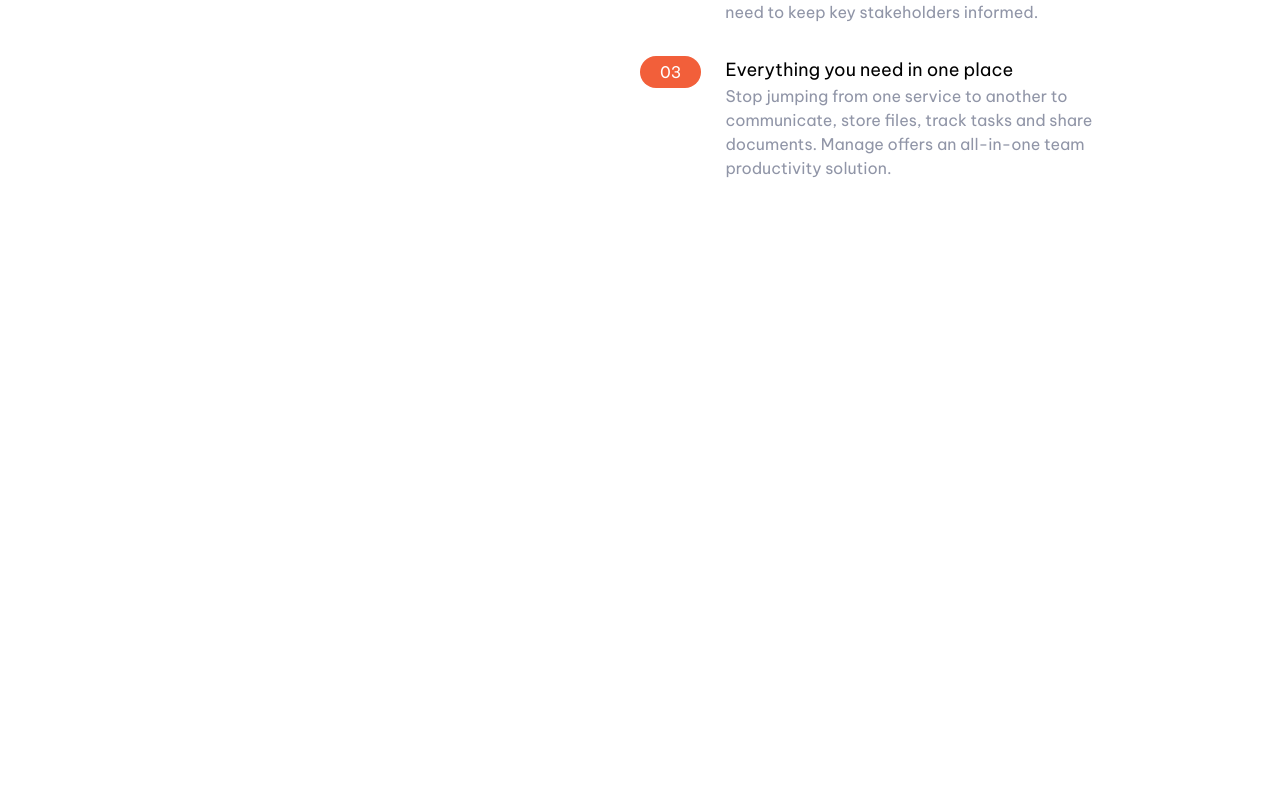
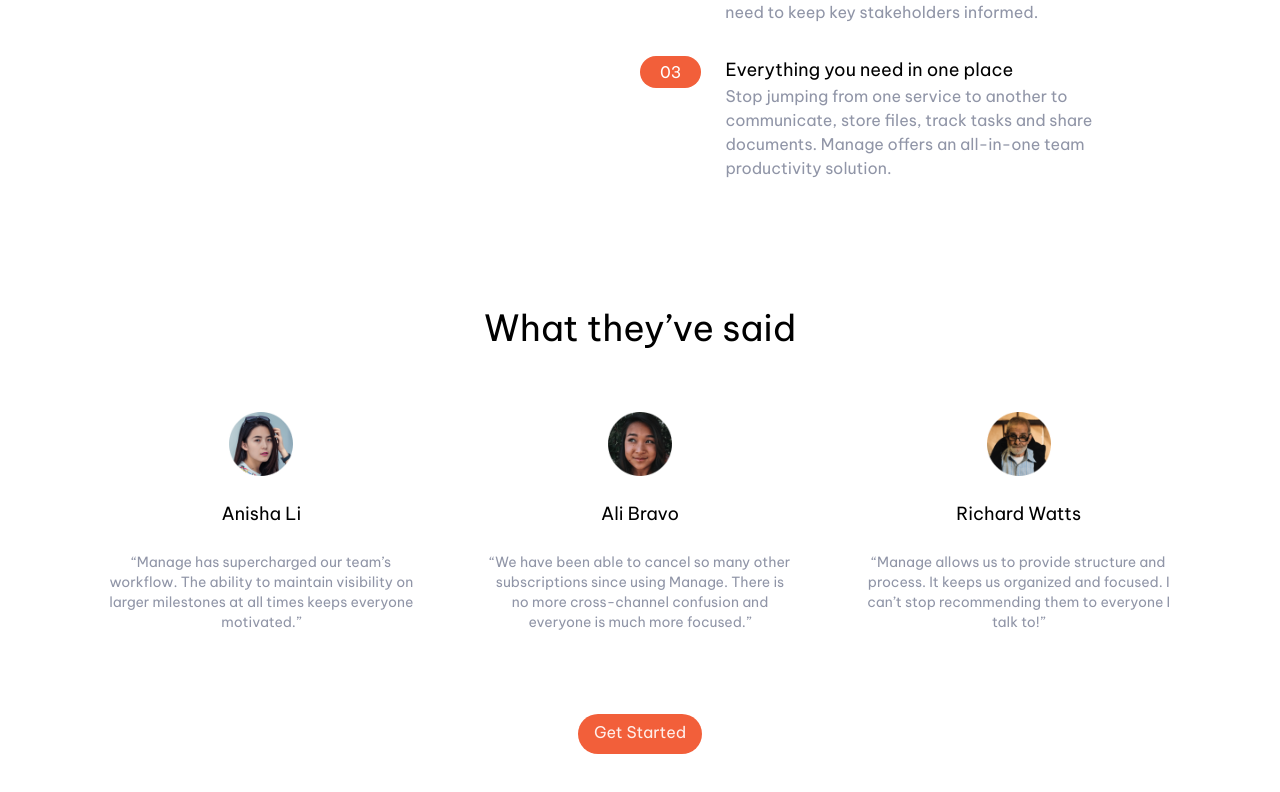
Before and after one commit to ZIM0L/Project_React_Tailwind, a React (Vite) app in the folder Project_React_Tailwind/: page / in a window 1280 px wide. Shown: the part 848-1640 px from the top of the page. Before the commit the page ends 1028 px from the top, so only its background shows below. Built offline with nearby package versions, Linux system fonts and the light colour scheme.

Commit message:
Opinions added/modified Button

```diff
--- a/Project_React_Tailwind/src/components/Button.jsx
+++ b/Project_React_Tailwind/src/components/Button.jsx
@@ -1,7 +1,7 @@
 
 function ButtonGetStarted({className}) {
     return (
-        <a href="" className={`${className == "hidden" &&  "hidden"} bg-BrightRed text-VeryPaleRed rounded-full p-3 px-4 pt-2 transition-colors hover:bg-red-400 md:block`}>Get Started</a>
+        <a href="#" className={`${className } bg-BrightRed text-VeryPaleRed rounded-full p-3 px-4 pt-2 transition-colors hover:bg-red-400 `}>Get Started</a>
     )
 }
 
--- a/Project_React_Tailwind/src/pages/Home/Navbar.jsx
+++ b/Project_React_Tailwind/src/pages/Home/Navbar.jsx
@@ -4,7 +4,7 @@ function Navbar() {
     return(
         <>
             {/* Navbar */}
-            <nav className="relative container bg-slate-50 text-center mx-auto p-6">
+            <nav className="relative container text-center mx-auto p-6">
                 {/* Flex Container */}
                 <div className="flex items-center justify-between">
                     {/* Logo */}
@@ -21,7 +21,7 @@ function Navbar() {
                         <a href="" className="hover:text-DarkGrayishBlue transition-colors">Community</a>
                     </div>
                     {/* Button */}
-                    <ButtonGetStarted className="hidden"/>
+                    <ButtonGetStarted className="hidden md:block"/>
                 </div>
             </nav>
         </>
--- /dev/null
+++ b/Project_React_Tailwind/src/pages/Home/Opinions.jsx
@@ -0,0 +1,47 @@
+import ButtonGetStarted from "../../components/Button"
+
+function Opinions() {
+    return(
+        <section id="Opinions">
+            {/* Container */}
+            <div className=" max-w-6xl mx-auto px-5 mt-32 text-center">
+                {/* Heading */}
+                <h2 className=" text-4xl font-bold text-center">
+                    What they’ve said
+                </h2>
+                {/*Container Opinions */}
+                <div className="flex flex-col mt-10 md:flex-row md:space-x-6">
+                    {/* 1 Person */}
+                    <div className="flex flex-col items-center p-6 space-y-6 rounded-lg md:w-1/3">
+                        <img src="src\assets\avatar-anisha.png" className=" w-16 " alt="" />
+                        <h2 className=" text-lg font-bold">Anisha Li</h2>
+                        <p className="text-sm text-DarkGrayishBlue">
+                            “Manage has supercharged our team’s workflow. The ability to maintain visibility on larger milestones at all times keeps everyone motivated.”
+                        </p>
+                    </div>
+                    {/* 2 Person */}
+                    <div className="hidden flex-col items-center p-6 space-y-6 rounded-lg md:w-1/3 md:flex">
+                        <img src="src\assets\avatar-ali.png" className=" w-16 " alt="" />
+                        <h2 className=" text-lg font-bold">Ali Bravo</h2>
+                        <p className="text-sm text-DarkGrayishBlue">
+                            “We have been able to cancel so many other subscriptions since using Manage. There is no more cross-channel confusion and everyone is much more focused.”
+                         </p>
+                    </div>
+                    {/* 3 Person */}
+                    <div className="hidden  flex-col items-center p-6 space-y-6 rounded-lg md:w-1/3 md:flex">
+                        <img src="src\assets\avatar-richard.png" className=" w-16 " alt="" />
+                        <h2 className=" text-lg font-bold">Richard Watts</h2>
+                        <p className="text-sm text-DarkGrayishBlue">
+                            “Manage allows us to provide structure and process. It keeps us organized and focused. I can’t stop recommending them to everyone I talk to!”
+                        </p>
+                    </div>
+                </div>
+                <div className="my-16">
+                    <ButtonGetStarted />
+                </div>
+            </div>
+        </section>
+    )
+}
+
+export default Opinions
--- a/Project_React_Tailwind/src/pages/Home/index.jsx
+++ b/Project_React_Tailwind/src/pages/Home/index.jsx
@@ -1,6 +1,7 @@
 import Navbar from "./Navbar"
 import HeroSection from "./Hero_Section"
 import Features from "./Features"
+import Opinions from "./Opinions"
 
 function Home() {
     return (
@@ -8,6 +9,7 @@ function Home() {
            <Navbar />
            <HeroSection />
            <Features />
+           <Opinions />
         </>
     )
 
```
